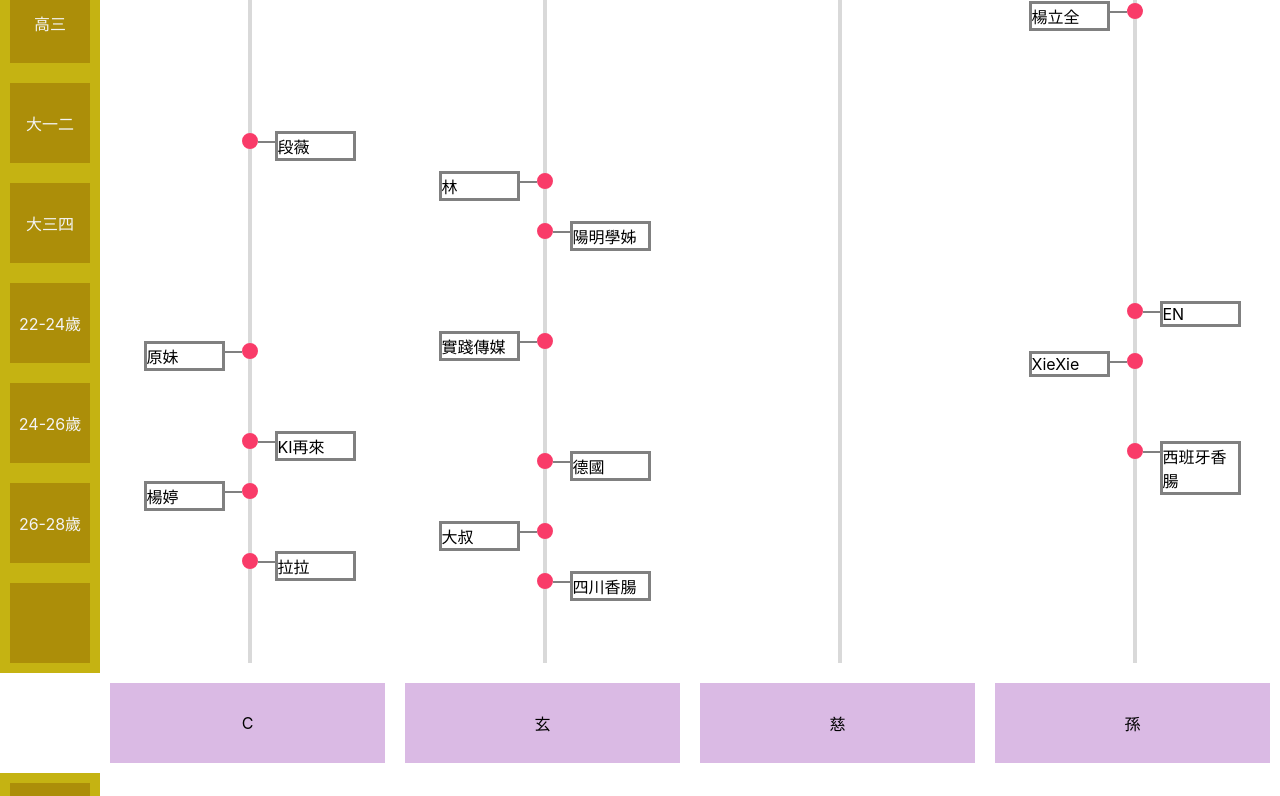
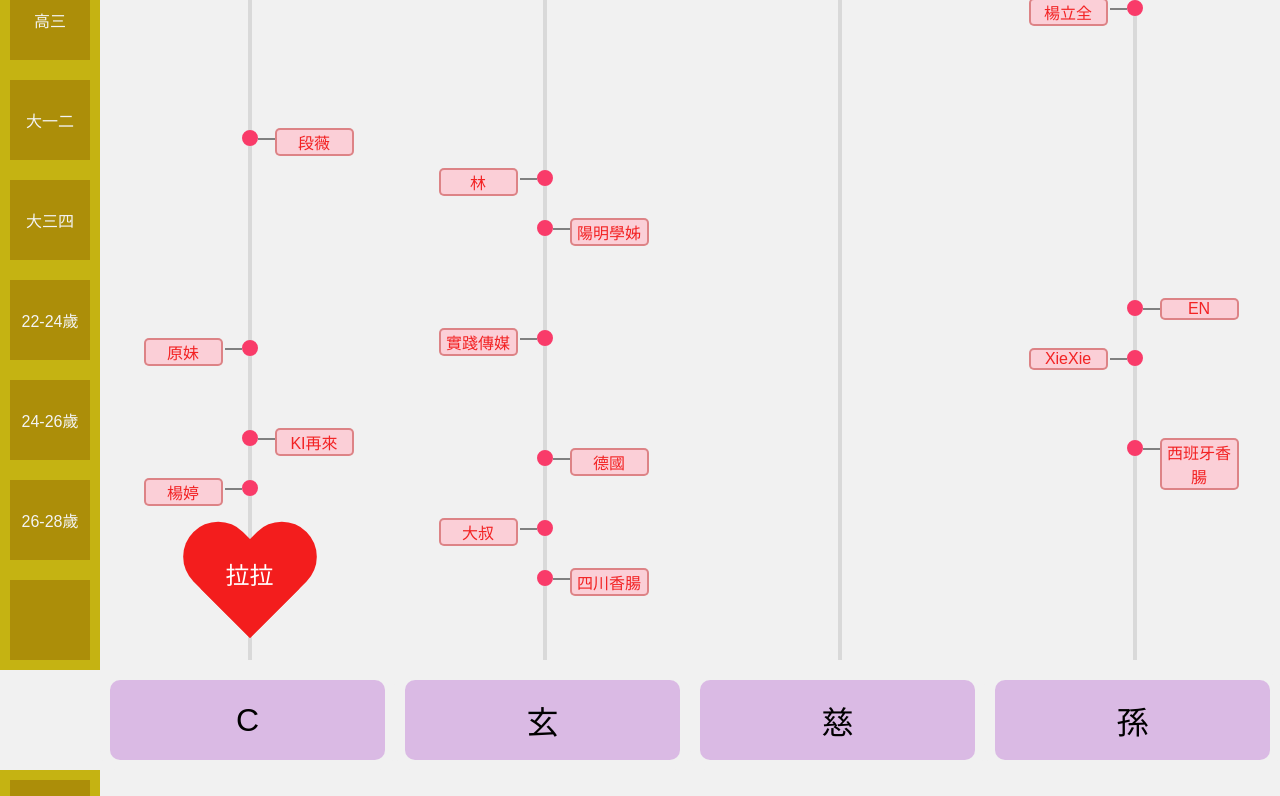
Before and after one commit to Jadson666/timeline, a React (Create React App) app: page / in a window 1280 px wide. Shown: the part 500-1296 px from the top of the page. Built offline with nearby package versions, Linux system fonts and the light colour scheme.

Commit message:
add heart and love for lala

```diff
--- a/src/App.css
+++ b/src/App.css
@@ -1,3 +1,8 @@
+body {
+  background-color: #f1f1f1;
+  font-family: "xingothic-tc-w6","jf-jinxuan-ultralight", sans-serif, apple-system, BlinkMacSystemFont, "Segoe UI", "Roboto", "Oxygen-Sans", "Ubuntu", "Cantarell", "Helvetica Neue", sans-serif;
+}
+
 .header {
   background: url(https://unsplash.it/1080/720?image=1044);
   background-size: cover;
@@ -79,13 +84,21 @@
 .timeline>header {
   height: 100px;
   width: 100%;
+  font-size: 2em;
   box-sizing: border-box;
-  border: 10px solid white;
+  border: 10px solid #f1f1f1;
+  border-radius: 20px;
   min-width: 280px;
   display: flex;
   align-items: center;
   justify-content: center;
   background-color: rgb(218, 186, 228);
+  transition: 2s background-color;
+}
+
+.timeline>header:hover{
+  background-color: #a10dd0;
+  cursor: pointer;
 }
 
 .line {
--- a/src/App.js
+++ b/src/App.js
@@ -1,11 +1,13 @@
 import React, { Component } from 'react'
 import './App.css'
+import './heart.css'
 import TimePoint from './components/TimePoint'
 import OneTimeLine from './components/OneTimeLine'
+import LoveLala from './components/LoveLala';
 
 const Y = () => (
   <div style={{ height: 1000 }}>
-    <section style={{ backgroundColor: 'white', borderWidth: 0 }} />
+    <section style={{ backgroundColor: '#f1f1f1', borderWidth: 0 }} />
     <section>高一</section>
     <section>高二</section>
     <section>高三</section>
@@ -71,9 +73,8 @@ class App extends Component {
               <TimePoint windowPosition="left" timePosition={680}>
                 楊婷
               </TimePoint>
-              <TimePoint windowPosition="right" timePosition={750}>
-                拉拉
-              </TimePoint>
+              <LoveLala position={780}/>
+
             </OneTimeLine>
             <OneTimeLine name="旻">
               <TimePoint windowPosition="right" timePosition={150}>
--- /dev/null
+++ b/src/components/LoveLala.js
@@ -0,0 +1,27 @@
+import React, { Component, Fragment } from 'react'
+
+export default class LoveLala extends Component {
+
+  render() {
+    let heartStyle = {
+      top: this.props.position -57,
+      left: -68,
+    }
+
+    let eventStyle = {
+      position: 'absolute',
+      top: this.props.position - 24,
+      left:-48,
+      width: 100,
+      textAlign:'center',
+      fontSize: '1.5em',
+      color: 'white'
+    }
+    return (
+      <Fragment>
+        <div className="heart" style={heartStyle}></div>
+        <div style={eventStyle}>拉拉</div>
+      </Fragment>
+    )
+  }
+}
--- a/src/components/TimePoint.js
+++ b/src/components/TimePoint.js
@@ -6,10 +6,14 @@ class TimePoint extends React.Component {
   render() {
     let windowStyle = {
       width: this.widthValue,
-      border: '3px gray solid',
+      border: '2px #ca55559e solid',
+      color: '#f10303d9',
+      backgroundColor: '#ffc0cbb0',
       position: 'absolute',
       left: 25,
-      top: -10
+      top: -10,
+      textAlign:'center',
+      borderRadius: 5
     }
     let smallWindowStyle = {
       backgroundColor: 'gray',
--- /dev/null
+++ b/src/heart.css
@@ -0,0 +1,129 @@
+.heart {
+  position: absolute;
+  width: 140px;
+  height: 115px;
+}
+
+.heart::before, .heart::after {
+  content: "";
+  position: absolute;
+  left: 70px;
+  top: 0;
+  width: 70px;
+  height: 115px;
+  background: #f31d1d;
+  border-radius: 50px 50px 0 0;
+  -webkit-transform: rotate(-45deg);
+  -moz-transform: rotate(-45deg);
+  -o-transform: rotate(-45deg);
+  transform: rotate(-45deg);
+  -webkit-transform-origin: left bottom;
+  -moz-transform-origin: left bottom;
+  -o-transform-origin: left bottom;
+  transform-origin: left bottom;
+}
+
+.heart::after {
+  left: 0;
+  -webkit-transform: rotate(45deg);
+  -moz-transform: rotate(45deg);
+  -o-transform: rotate(45deg);
+  transform: rotate(45deg);
+  -webkit-transform-origin: right bottom;
+  -moz-transform-origin: right bottom;
+  -o-transform-origin: right bottom;
+  transform-origin: right bottom;
+}
+
+.heart {
+  -webkit-animation: jump 1s infinite ease-out;
+  -moz-animation: jump 1s infinite ease-out;
+  -o-animation: jump 1s infinite ease-out;
+  animation: jump 1s infinite ease-out;
+}
+
+@-webkit-keyframes jump {
+  0%, 60%, 75%, 90%, 100% {
+    -webkit-transform: scale(1);
+  }
+  15% {
+    -webkit-transform: scale(0.6);
+  }
+  30% {
+    -webkit-transform: scale(1);
+  }
+  45% {
+    -webkit-transform: scale(0.7);
+  }
+}
+
+@-moz-keyframes jump {
+  0%, 60%, 75%, 90%, 100% {
+    -moz-transform: scale(1);
+  }
+  15% {
+    -moz-transform: scale(0.6);
+  }
+  30% {
+    -moz-transform: scale(1);
+  }
+  45% {
+    -moz-transform: scale(0.7);
+  }
+}
+
+@-o-keyframes jump {
+  0%, 60%, 75%, 90%, 100% {
+    -o-transform: scale(1);
+  }
+  15% {
+    -o-transform: scale(0.6);
+  }
+  30% {
+    -o-transform: scale(1);
+  }
+  45% {
+    -o-transform: scale(0.7);
+  }
+}
+
+@keyframes jump {
+  0%, 60%, 75%, 90%, 100% {
+    transform: scale(1);
+  }
+  15% {
+    transform: scale(0.6);
+  }
+  30% {
+    transform: scale(1);
+  }
+  45% {
+    transform: scale(0.7);
+  }
+}
+
+.blue-heart {
+  width: 100px;
+  height: 70px;
+  position: absolute;
+  left: 250px;
+  top: 50px;
+}
+
+.blue-heart::before {
+  left: 50px;
+}
+
+.blue-heart::before, .blue-heart::after {
+  width: 50px;
+  height: 70px;
+  background: blue;
+  border-radius: 25px 25px 0 0;
+}
+
+.blue-heart {
+  -webkit-animation-delay: 0.4s;
+  -moz-animation-delay: 0.4s;
+  -o-animation-delay: 0.4s;
+  animation-delay: 0.4s;
+}
```
